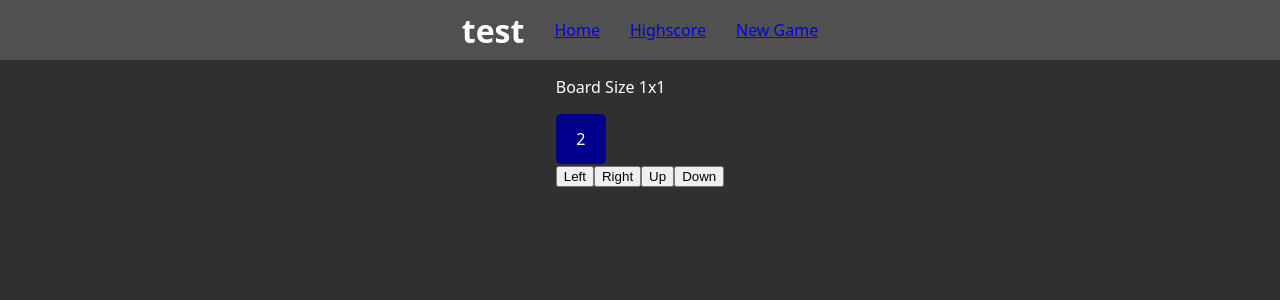
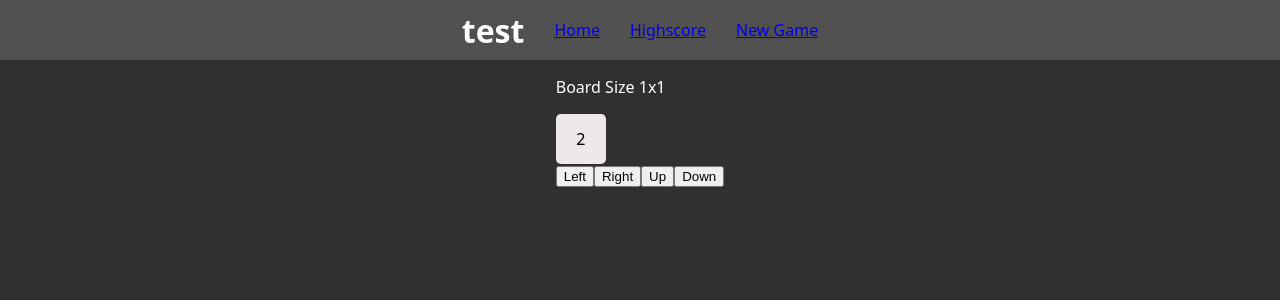
Before and after one commit to Miningmark/2048_react_at_next-js, a Next.js app: page /game/1 in a window 1280 px wide. Shown: the top 300 px of the page. Built offline with nearby package versions, Linux system fonts and the light colour scheme.

Commit message:
add square colors

```diff
--- a/src/pages/game/[size].js
+++ b/src/pages/game/[size].js
@@ -12,13 +12,45 @@ const PlayGround = styled.div`
 `;
 
 const Square = styled.div`
+  color: black;
   height: 50px;
   width: 50px;
-  background-color: darkblue;
   display: flex;
   justify-content: center;
   align-items: center;
   border-radius: 5px;
+  ${(props) => {
+    switch (props.$squareColor) {
+      case "zahl2":
+        return `background: rgb(238, 232, 232);`;
+      case "zahl4":
+        return `background: rgb(223, 213, 192);`;
+      case "zahl8":
+        return `background: rgb(218, 177, 125);`;
+      case "zahl16":
+        return `background: rgb(196, 155, 80);`;
+      case "zahl32":
+        return `background: rgb(194, 140, 90);`;
+      case "zahl64":
+        return `background: rgb(190, 175, 87);`;
+      case "zahl128":
+        return `background: rgb(185, 165, 49);`;
+      case "zahl256":
+        return `background: rgb(159, 197, 98);`;
+      case "zahl512":
+        return `background: rgb(134, 189, 61);`;
+      case "zahl1024":
+        return `background: rgb(90, 177, 162);`;
+      case "zahl2048":
+        return `background: rgb(54, 165, 173);`;
+      case "zahl4096":
+        return `background: rgb(114, 107, 184);`;
+      case "zahl8192":
+        return `background: rgb(50, 33, 128);`;
+      default:
+        return `background: rgb(102, 100, 100);`;
+    }
+  }}
 `;
 
 export default function GameBoard() {
@@ -172,7 +204,9 @@ export default function GameBoard() {
       <PlayGround $size={size}>
         {grid.map((row, rowIndex) =>
           row.map((value, colIndex) => (
-            <Square key={`${rowIndex}-${colIndex}`}>{value !== 0 ? value : ""}</Square>
+            <Square key={`${rowIndex}-${colIndex}`} $squareColor={`zahl${value}`}>
+              {value !== 0 ? value : ""}
+            </Square>
           ))
         )}
       </PlayGround>
--- a/src/styles/styles.js
+++ b/src/styles/styles.js
@@ -12,4 +12,8 @@ export default createGlobalStyle`
     font-family: system-ui;
     color: white;
   }
+
+  .2{
+    background-color: white;
+  }
 `;
```
